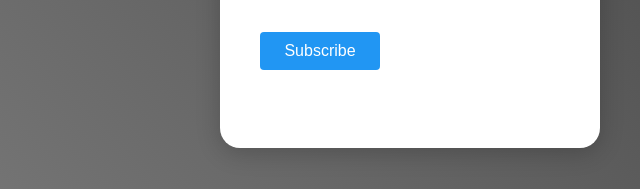
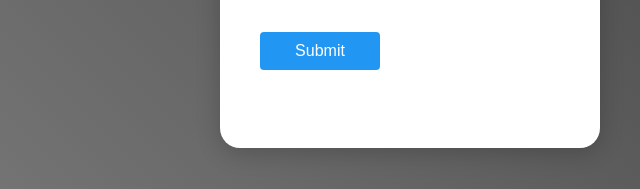
Before and after one commit to emmaxyz90/eczite, a plain HTML site: page index.html in a window 1280 px wide. Shown: the part 501-690 px from the top of the page, 230-870 px from the left. Drawn offline with Linux system fonts and the light colour scheme.

Commit message:
Update index.html
Changing the value of the subcribe btn to submit btn

```diff
--- a/index.html
+++ b/index.html
@@ -23,7 +23,7 @@
 					<span>Enter Whatsapp Phone Number</span>
 				</div>
 				<div class="inputBox">
-					<input type="submit" value="Subscribe"/>
+					<input type="submit" value="Submit"/>
 				</div>
 			</form>
 		</div>
```
